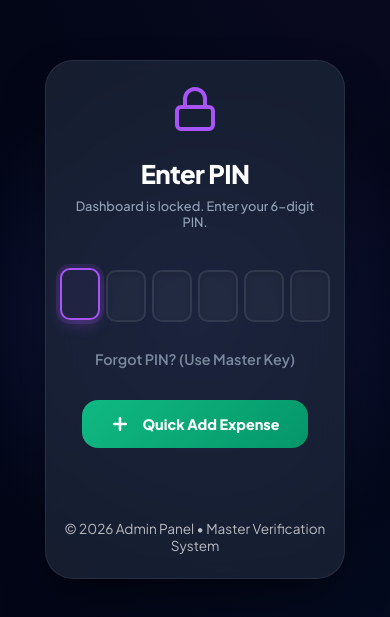
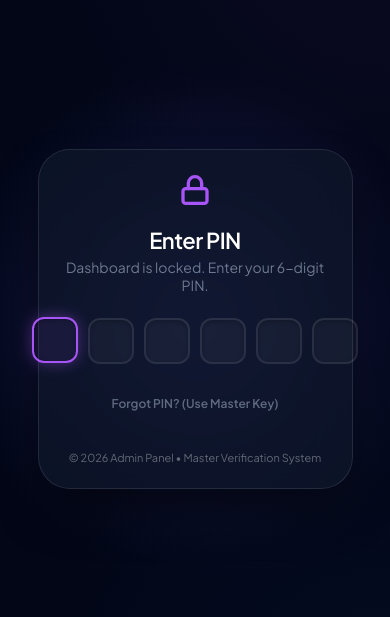
Before and after one commit to patidarrigal6-star/Expensepronew, a React (Vite) app: page / in a window 390 px wide. Shown: the part 103-720 px from the top of the page. Built offline with nearby package versions, Linux system fonts and the light colour scheme.

Commit message:
style: premium mobile PIN overhaul with centered card and optimized typography

```diff
--- a/src/components/Login.jsx
+++ b/src/components/Login.jsx
@@ -113,19 +113,18 @@ const Login = React.memo(({ onLoginSuccess, initialResetMode = false, onQuickAdd
     <div className="login-wrapper mesh-gradient">
       <div className="login-glow"></div>
       <div className="login-container">
-
         <div className="login-header">
-          <div className="logo-icon-wrapper" style={{ marginBottom: '1.5rem' }}>
-            {mode === 'login' && <Lock size={48} strokeWidth={2} />}
-            {mode === 'master' && <Key size={48} strokeWidth={2} style={{ color: '#d946ef' }} />}
-            {mode === 'reset' && <ShieldCheck size={48} strokeWidth={2} />}
+          <div className="logo-icon-wrapper" style={{ marginBottom: '1.25rem' }}>
+            {mode === 'login' && <Lock size={32} strokeWidth={2.5} />}
+            {mode === 'master' && <Key size={32} strokeWidth={2.5} style={{ color: '#d946ef' }} />}
+            {mode === 'reset' && <ShieldCheck size={32} strokeWidth={2.5} />}
           </div>
           <h1>
             {mode === 'login' && 'Enter PIN'}
             {mode === 'master' && 'Owner Verification'}
             {mode === 'reset' && 'Create New PIN'}
           </h1>
-          <p style={{ color: '#94a3b8', fontSize: '0.95rem', fontWeight: 500, marginTop: '0.5rem' }}>
+          <p className="login-subtitle">
             {mode === 'login' && 'Dashboard is locked. Enter your 6-digit PIN.'}
             {mode === 'master' && 'Please enter your Master Safety Key to reset.'}
             {mode === 'reset' && 'Create a new 6-digit secure PIN for your dashboard.'}
@@ -135,21 +134,21 @@ const Login = React.memo(({ onLoginSuccess, initialResetMode = false, onQuickAdd
         <div className="login-form">
           {error && (
             <div className="login-error" style={{ justifyContent: 'center' }}>
-              <AlertCircle size={20} />
+              <AlertCircle size={18} />
               <span>{error}</span>
             </div>
           )}
 
           {message && (
-            <div className="reset-badge" style={{ backgroundColor: 'rgba(124, 58, 237, 0.1)', color: '#a78bfa', borderColor: 'rgba(124, 58, 237, 0.2)', width: '100%', justifyContent: 'center', padding: '12px', marginBottom: '1.5rem' }}>
-              <ShieldCheck size={18} />
+            <div className="reset-badge" style={{ backgroundColor: 'rgba(124, 58, 237, 0.1)', color: '#a78bfa', borderColor: 'rgba(124, 58, 237, 0.2)', width: '100%', justifyContent: 'center', padding: '10px', marginBottom: '1.25rem' }}>
+              <ShieldCheck size={16} />
               <span>{message}</span>
             </div>
           )}
 
           {mode === 'master' ? (
             <form onSubmit={handleMasterKeySubmit}>
-              <div className="form-group" style={{ marginBottom: '1.5rem' }}>
+              <div className="form-group" style={{ marginBottom: '1.25rem' }}>
                 <input
                   autoFocus
                   type="password"
@@ -157,13 +156,14 @@ const Login = React.memo(({ onLoginSuccess, initialResetMode = false, onQuickAdd
                   onChange={(e) => setMasterKeyInput(e.target.value)}
                   placeholder="Enter Master Safety Key"
                   className="input"
-                  style={{ textAlign: 'center', fontSize: '1.1rem', letterSpacing: '2px', fontWeight: 'bold' }}
+                  style={{ textAlign: 'center', fontSize: '1rem', letterSpacing: '2px', fontWeight: 'bold' }}
                 />
               </div>
               <button
                 type="submit"
                 className="btn btn-primary login-btn"
                 disabled={loading || !masterKeyInput}
+                style={{ marginTop: '0.5rem' }}
               >
                 {loading ? 'Verifying...' : 'Unlock System'}
               </button>
@@ -197,26 +197,14 @@ const Login = React.memo(({ onLoginSuccess, initialResetMode = false, onQuickAdd
           )}
 
           {mode === 'login' && (
-            <div style={{ display: 'flex', flexDirection: 'column', alignItems: 'center' }}>
             <button
               type="button"
               className="forgot-pin-btn"
               onClick={() => setMode('master')}
               disabled={loading}
-                style={{ marginBottom: '1.5rem' }}
             >
               Forgot PIN? (Use Master Key)
             </button>
-              <div className="quick-access-banner" style={{ width: '100%' }}>
-                 <button
-                    className="btn-quick-add"
-                    onClick={onQuickAdd}
-                 >
-                    <Plus size={20} strokeWidth={3} />
-                    <span>Quick Add Expense</span>
-                 </button>
-              </div>
-            </div>
           )}
         </div>
 
--- a/src/index.css
+++ b/src/index.css
@@ -807,22 +807,50 @@ h2 {
   pointer-events: none;
 }
 
+.login-wrapper {
+  position: relative;
+  min-height: 100vh;
+  display: flex;
+  align-items: center;
+  justify-content: center;
+  padding: 20px;
+  overflow: hidden;
+}
+
 .login-container {
   width: 100%;
-  max-width: 440px;
-  background: rgba(30, 41, 59, 0.7);
-  backdrop-filter: blur(20px);
-  border: 1px solid var(--glass-border);
-  border-radius: 28px;
-  padding: 3rem;
-  box-shadow: 0 25px 50px -12px rgba(0, 0, 0, 0.5);
-  animation: fadeIn 0.8s ease-out;
+  max-width: 400px; /* Refined for better mobile focus */
+  background: rgba(15, 23, 42, 0.7); /* Deep sleek slate */
+  backdrop-filter: blur(24px);
+  border: 1px solid rgba(255, 255, 255, 0.1);
+  border-radius: 32px;
+  padding: 2rem 1.5rem; /* Reduced inner padding */
+  box-shadow: 0 25px 50px -12px rgba(0, 0, 0, 0.6);
+  animation: fadeIn scaleUp 0.6s cubic-bezier(0.34, 1.56, 0.64, 1);
   z-index: 10;
+}
+
+@keyframes scaleUp {
+  from { transform: scale(0.95); opacity: 0; }
+  to { transform: scale(1); opacity: 1; }
 }
 
 .login-header {
   text-align: center;
-  margin-bottom: 2.5rem;
+  margin-bottom: 1.5rem;
+}
+
+.login-header h1 {
+  font-size: 22px !important;
+  font-weight: 600 !important;
+  color: white;
+  margin-bottom: 4px;
+}
+
+.login-subtitle {
+  font-size: 14px !important;
+  color: #94a3b8;
+  opacity: 0.7;
 }
 
 .logo-icon-wrapper {
@@ -882,80 +910,65 @@ h2 {
 .pin-input-container {
   display: flex;
   justify-content: center;
-  gap: 12px;
-  margin: 2rem 0;
+  gap: 10px; /* Optimized gap */
+  margin: 1.5rem 0;
 }
 
 .pin-box {
-  width: 50px;
-  height: 64px;
-  background: rgba(255, 255, 255, 0.03);
-  border: 2.5px solid rgba(255, 255, 255, 0.08);
-  border-radius: 14px;
+  width: 46px; /* Optimized size */
+  height: 46px;
+  background: rgba(255, 255, 255, 0.04);
+  border: 2px solid rgba(255, 255, 255, 0.08);
+  border-radius: 12px;
   color: white;
-  font-size: 1.8rem;
-  font-weight: 800;
+  font-size: 1.4rem;
+  font-weight: 700;
   text-align: center;
-  transition: all 0.25s cubic-bezier(0.4, 0, 0.2, 1);
+  transition: all 0.2s cubic-bezier(0.4, 0, 0.2, 1);
   outline: none;
   display: flex;
   align-items: center;
   justify-content: center;
-  box-shadow: inset 0 2px 4px rgba(0, 0, 0, 0.1);
+  box-shadow: inset 0 2px 4px rgba(0, 0, 0, 0.2);
 }
 
 .pin-box:focus {
-  background: rgba(168, 85, 247, 0.05);
-  border-color: var(--primary);
+  background: rgba(168, 85, 247, 0.08);
+  border-color: #a855f7;
   box-shadow:
-    0 0 0 4px rgba(168, 85, 247, 0.15),
-    0 8px 16px -4px rgba(168, 85, 247, 0.3);
-  transform: translateY(-2px);
+    0 0 15px rgba(168, 85, 247, 0.4),
+    inset 0 2px 4px rgba(0, 0, 0, 0.2);
+  transform: translateY(-1px);
 }
 
 .pin-box.filled {
-  border-color: rgba(168, 85, 247, 0.4);
-  background: rgba(168, 85, 247, 0.02);
+  border-color: rgba(168, 85, 247, 0.5);
+  background: rgba(168, 85, 247, 0.04);
 }
 
 .pin-box:disabled {
-  opacity: 0.5;
+  opacity: 0.4;
   cursor: not-allowed;
 }
 
-/* 📱 Responsive Adjustments for Mobile */
+/* 📱 Premium Mobile Layout Adjustments */
 @media (max-width: 480px) {
+  .login-container {
+    width: 90% !important;
+    padding: 24px !important;
+    max-width: 360px !important; /* Balanced for 46px PIN boxes */
+  }
+
   .pin-input-container {
-    gap: 6px;
-    margin: 1.25rem 0;
+    gap: 10px;
+    margin: 1.5rem 0;
   }
 
   .pin-box {
-    width: 40px;
-    height: 52px;
-    font-size: 1.4rem;
-    border-radius: 10px;
-    border-width: 2px;
-  }
-
-  .login-container {
-    padding: 1.5rem 1rem !important;
-    width: 92% !important;
-    max-width: 320px !important;
-    margin: 0 auto !important;
-  }
-
-  .login-header h1 {
-    font-size: 1.6rem !important;
-  }
-
-  .login-header p {
-    font-size: 0.8rem !important;
-  }
-
-  .btn-quick-add {
-    padding: 12px 20px;
-    font-size: 0.9rem;
+    width: 46px;
+    height: 46px;
+    font-size: 1.5rem;
+    border-radius: 12px;
   }
 }
 
@@ -963,7 +976,7 @@ h2 {
   background: none;
   border: none;
   color: #94a3b8;
-  font-size: 0.9rem;
+  font-size: 12px;
   font-weight: 600;
   cursor: pointer;
   transition: all 0.2s;
@@ -971,12 +984,11 @@ h2 {
   border-radius: 8px;
   margin: 0 auto;
   display: block;
-  opacity: 0.8;
+  opacity: 0.6;
 }
 
 .forgot-pin-btn:hover {
-  color: var(--primary);
-  background: rgba(168, 85, 247, 0.08);
+  color: #a855f7;
   opacity: 1;
 }
 
@@ -1009,10 +1021,11 @@ h2 {
 }
 
 .login-footer {
-  margin-top: 2.5rem;
+  margin-top: 2rem;
   text-align: center;
-  font-size: 0.85rem;
+  font-size: 11px;
   color: var(--text-muted);
+  opacity: 0.5;
 }
 
 /* Charts Section Specifics */
```
Lines whose indentation alone changed are shown as unchanged.
